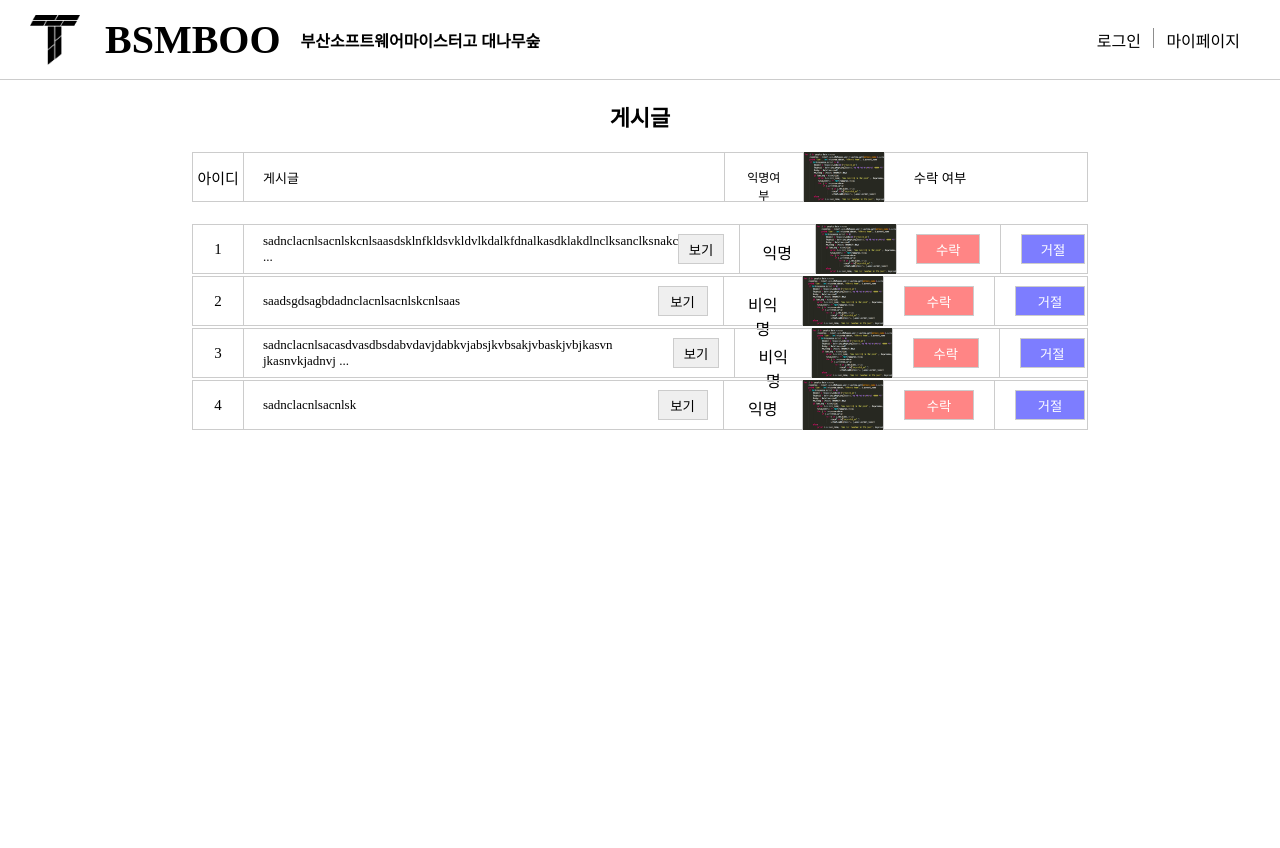
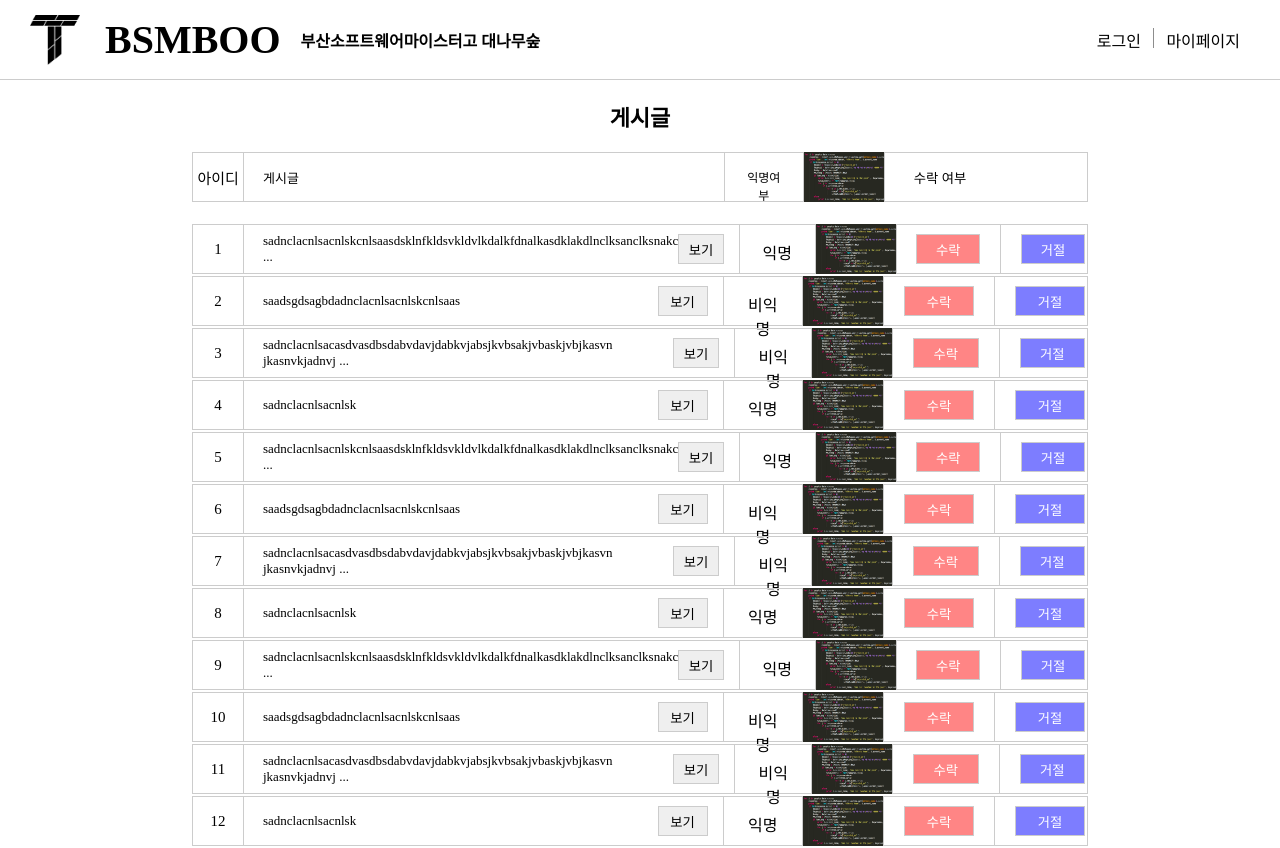
Before and after one commit to T-Junior-BambooForest/T_Frontend, a React (Create React App) app: page /management in a window 1280 px wide. Before the commit the page ends 800 px from the top, so only its background shows below. Built offline with nearby package versions, Linux system fonts and the light colour scheme; no server answers.

Commit message:
ADD : 테스트 케이스 추가

```diff
--- a/src/Components/Router/Management.js
+++ b/src/Components/Router/Management.js
@@ -24,6 +24,48 @@ const Management = () => {
             },
             {
                 id: '4',
+                text: 'sadnclacnlsacnlsk',
+                isAnony: true,
+                image: '/images/picture.png',
+            },
+            {
+                id: '5',
+                text: 'sadnclacnlsacnlskcnlsaasdsklnfkldsvkldvlkdalkfdnalkasdklakdlnclksanclksnakcnsalkcnadlkcnaldkncaslkckadncalkncklascklasnclkanslkcanslkanlvnalkvnaslkvnsalkvnaslknvlkasnvlsanlk',
+                isAnony: true,
+            },
+            {
+                id: '6',
+                text: 'saadsgdsagbdadnclacnlsacnlskcnlsaas',
+                isAnony: false,
+            },
+            {
+                id: '7',
+                text: 'sadnclacnlsacasdvasdbsdabvdavjdabkvjabsjkvbsakjvbaskjvbjkasvn jkasnvkjadnvjkadnkjvadvnlskcnlsaas',
+                isAnony: false,
+            },
+            {
+                id: '8',
+                text: 'sadnclacnlsacnlsk',
+                isAnony: true,
+                image: '/images/picture.png',
+            },
+            {
+                id: '9',
+                text: 'sadnclacnlsacnlskcnlsaasdsklnfkldsvkldvlkdalkfdnalkasdklakdlnclksanclksnakcnsalkcnadlkcnaldkncaslkckadncalkncklascklasnclkanslkcanslkanlvnalkvnaslkvnsalkvnaslknvlkasnvlsanlk',
+                isAnony: true,
+            },
+            {
+                id: '10',
+                text: 'saadsgdsagbdadnclacnlsacnlskcnlsaas',
+                isAnony: false,
+            },
+            {
+                id: '11',
+                text: 'sadnclacnlsacasdvasdbsdabvdavjdabkvjabsjkvbsakjvbaskjvbjkasvn jkasnvkjadnvjkadnkjvadvnlskcnlsaas',
+                isAnony: false,
+            },
+            {
+                id: '12',
                 text: 'sadnclacnlsacnlsk',
                 isAnony: true,
                 image: '/images/picture.png',
```
